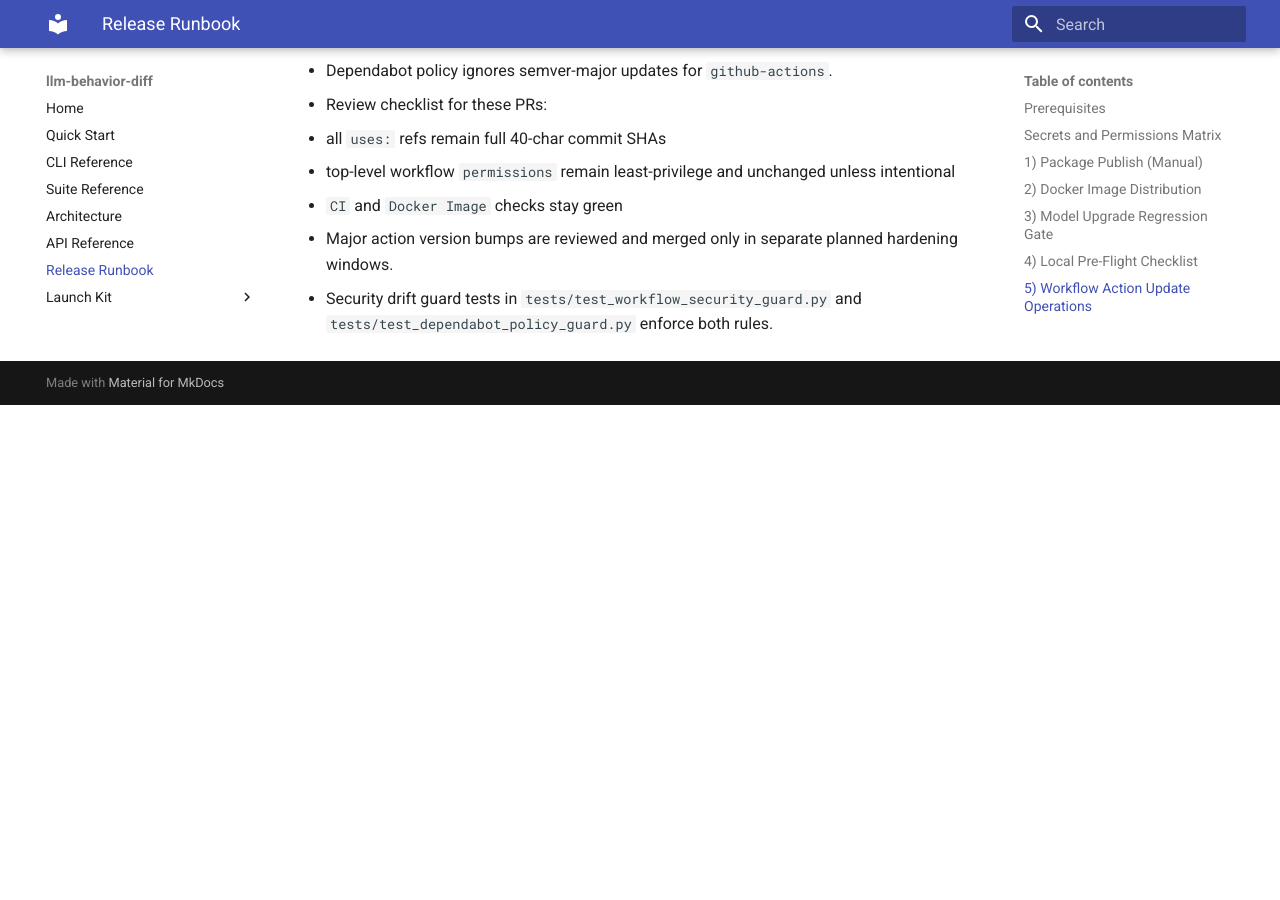
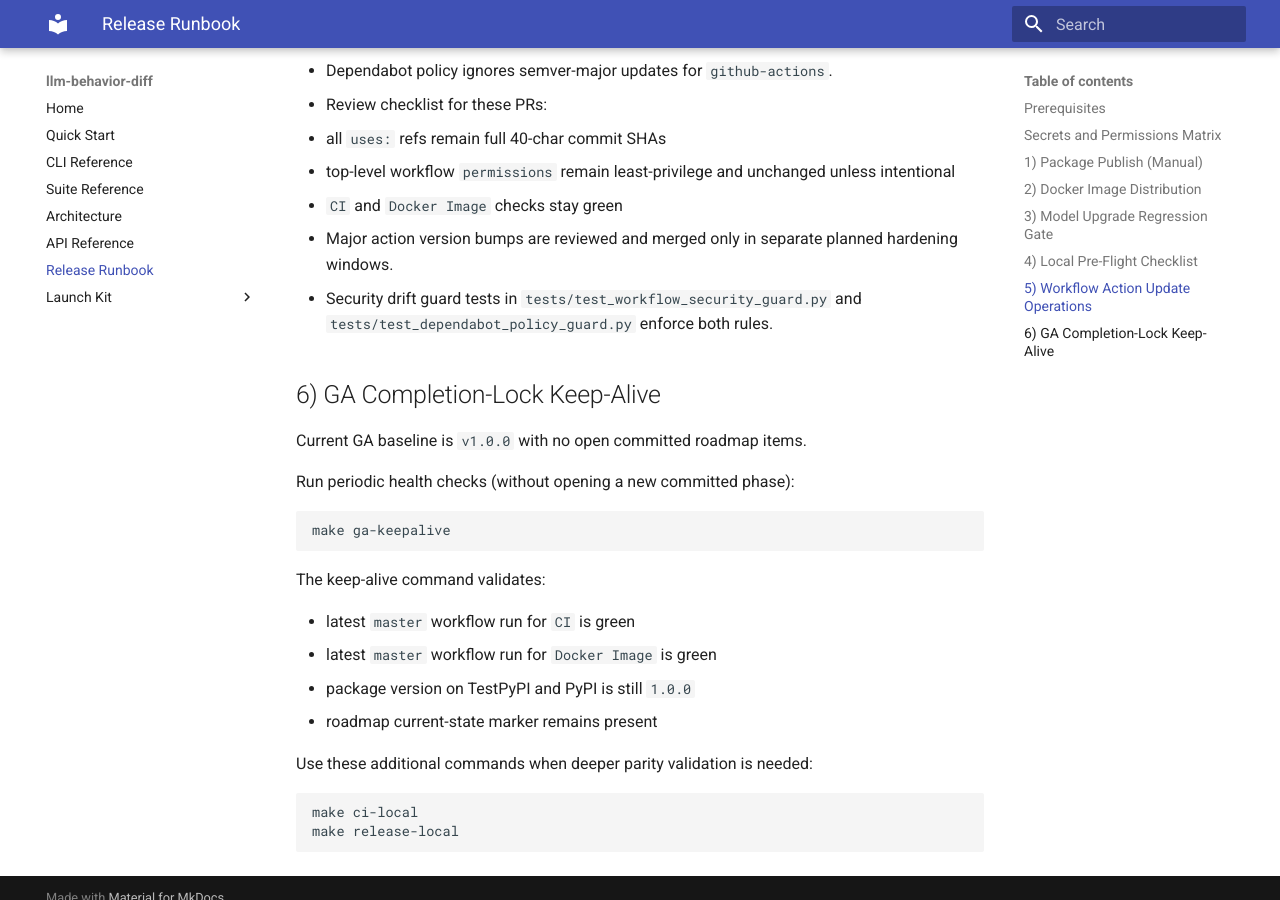
Before and after one commit to ogulcanaydogan/llm-behavior-diff, an MkDocs documentation site: the page built from docs/release-runbook.md, in a window 1280 px wide and 900 px high, scrolled down 10702 px. Built offline with MkDocs 1.6.1 and Material for MkDocs 9.7.7, drawn with Linux system fonts in a browser that asks for light colours; before the commit the page ends 11107 px from its top, so only the background shows below that.

Commit message:
GA completion-lock: keep-alive checks + docs truth-sync (#43)
* chore(ops): add GA completion-lock keep-alive command for baseline health checks

* docs: sync completion-lock baseline across readme/docs/roadmap

---------

Co-authored-by: Repository Setup <setup@llm-behavior-diff.local>

````diff
--- a/docs/release-runbook.md
+++ b/docs/release-runbook.md
@@ -372,3 +372,27 @@ llm-diff --help
   hardening windows.
 - Security drift guard tests in `tests/test_workflow_security_guard.py` and
   `tests/test_dependabot_policy_guard.py` enforce both rules.
+
+## 6) GA Completion-Lock Keep-Alive
+
+Current GA baseline is `v1.0.0` with no open committed roadmap items.
+
+Run periodic health checks (without opening a new committed phase):
+
+```bash
+make ga-keepalive
+```
+
+The keep-alive command validates:
+
+- latest `master` workflow run for `CI` is green
+- latest `master` workflow run for `Docker Image` is green
+- package version on TestPyPI and PyPI is still `1.0.0`
+- roadmap current-state marker remains present
+
+Use these additional commands when deeper parity validation is needed:
+
+```bash
+make ci-local
+make release-local
+```
````
Also changed, not shown: README.md (+9 -0 lines), ROADMAP.md (+1 -0 lines), docs/index.md (+1 -0 lines), 1 other file.
